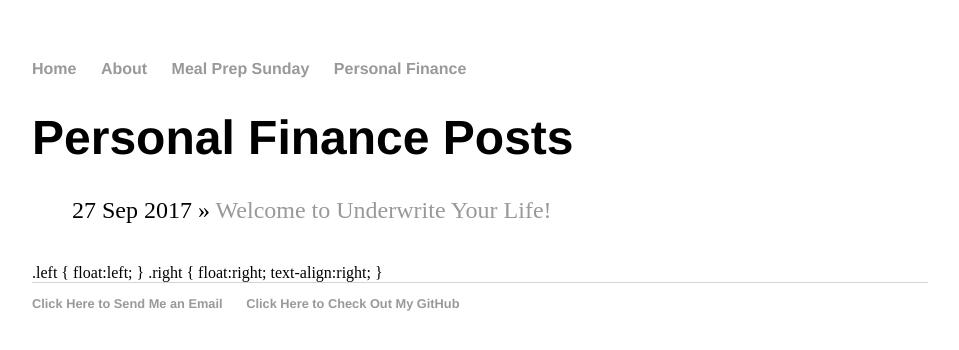
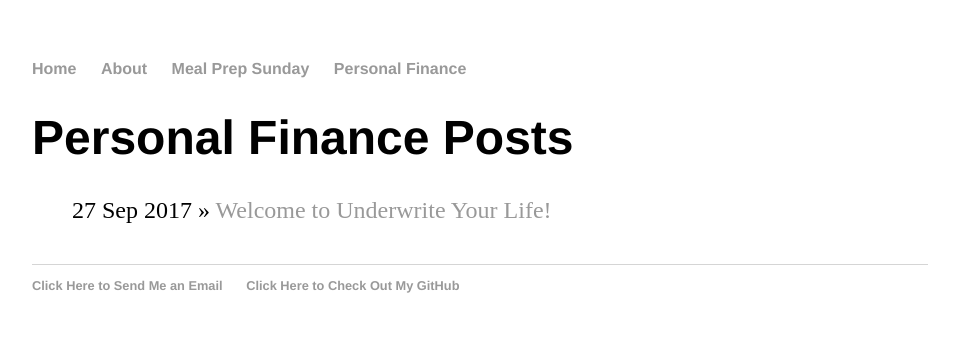
Before and after one commit to flippenemily/underwriteyourlife.github.io, a Jekyll site: the page built from personalfinance/index.html, in a window 1280 px wide. Shown: the top 350 px of the page, without its empty margins (160-1119 px from the left). Built offline with Jekyll 4.4.1, drawn with Linux system fonts in a browser that asks for light colours.

Commit message:
Update default.html

```diff
--- a/_layouts/default.html
+++ b/_layouts/default.html
@@ -97,14 +97,23 @@
 					}
 					</style>
 				</div>
+
+				<div class="left">
+					<style>
 					.left {
 						float:left;
 					}
+					</style>
+				</div>
+
+				<div class="right">
+					<style>
 					.right {
 						float:right;
 						text-align:right;
 					}
-
+					</style>
+				</div>
 
 			</body>
 			<footer>
```
Lines whose indentation alone changed are shown as unchanged.
